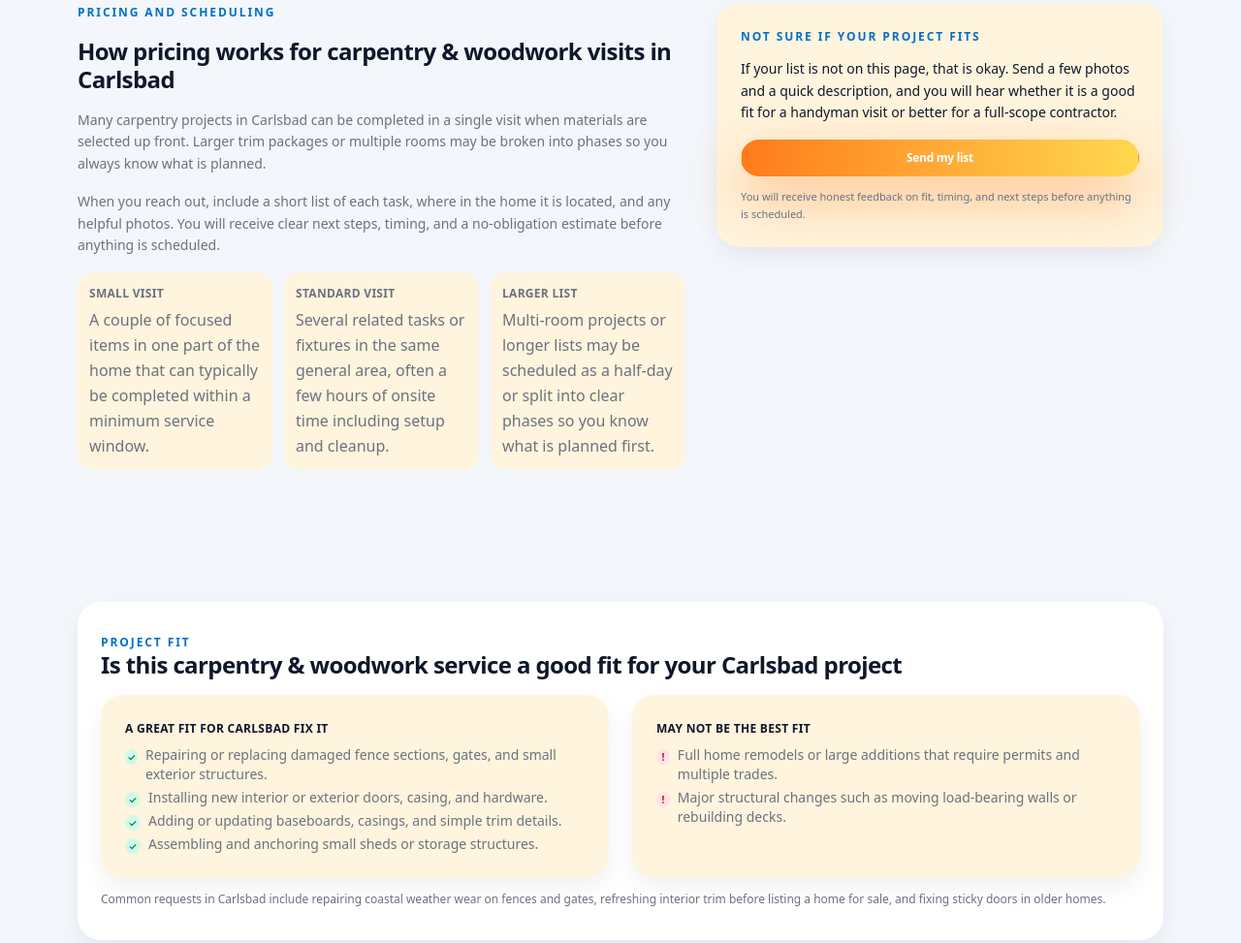
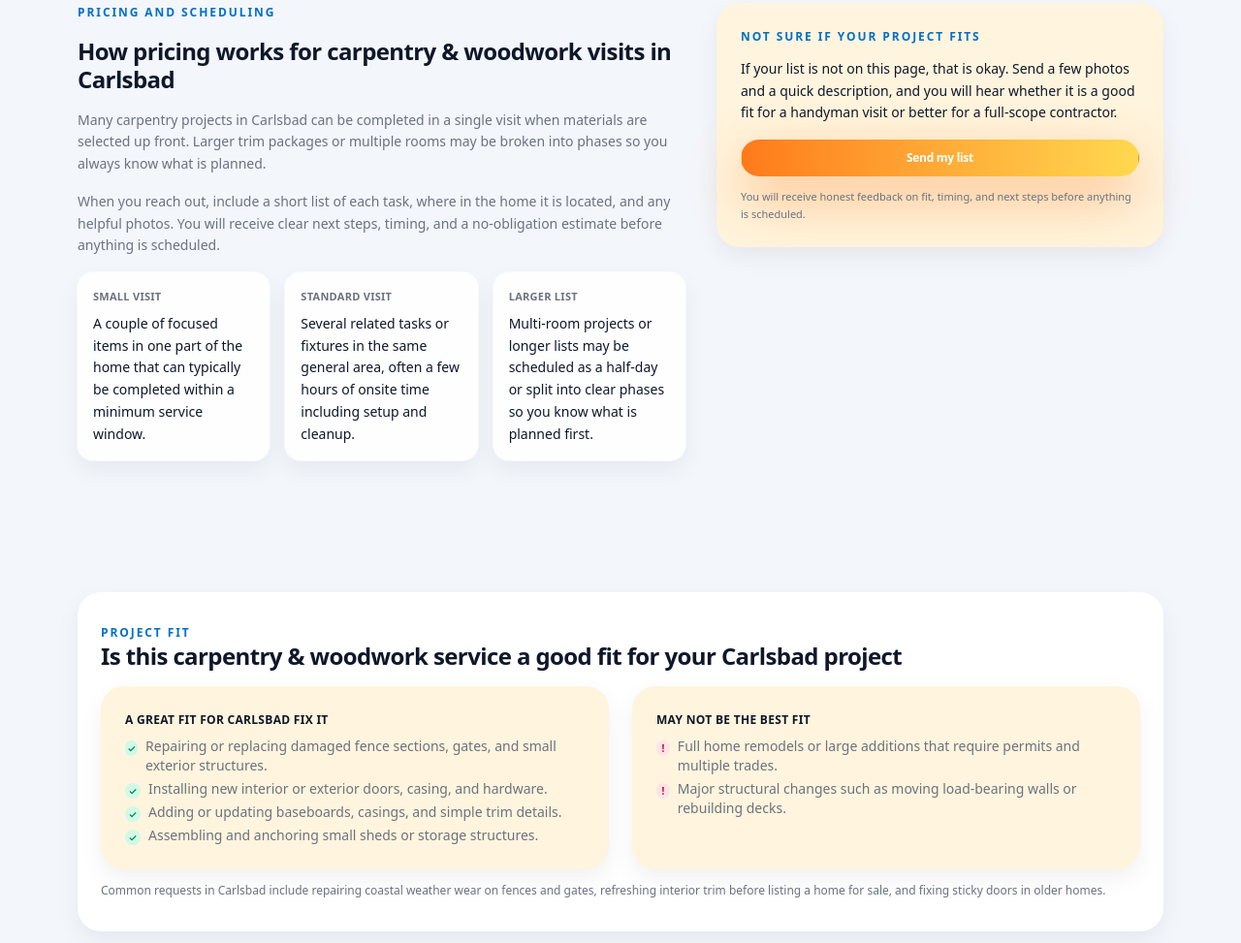
Before and after one commit to LilosG/carlsbadfixit-final, an Astro site: page /service-areas/carlsbad/carpentry-woodwork in a window 1280 px wide. Shown: the part 2249-3222 px from the top of the page at 97% size. Built offline with nearby package versions, Linux system fonts and the light colour scheme; Astro itself is replaced by a stand-in of ours.

Commit message:
Add Bressi Ranch service area and polish money-page pricing cards

```diff
--- a/src/data/service-areas.ts
+++ b/src/data/service-areas.ts
@@ -10,26 +10,33 @@ export const serviceAreas: ServiceArea[] = [
     slug: "carlsbad",
     name: "Carlsbad",
     label: "Carlsbad, CA",
-    primary: true
+    primary: true,
   },
   {
     slug: "oceanside",
     name: "Oceanside",
-    label: "Oceanside, CA"
+    label: "Oceanside, CA",
   },
   {
     slug: "encinitas",
     name: "Encinitas",
-    label: "Encinitas, CA"
+    label: "Encinitas, CA",
   },
   {
     slug: "vista",
     name: "Vista",
-    label: "Vista, CA"
+    label: "Vista, CA",
   },
   {
     slug: "san-marcos",
     name: "San Marcos",
-    label: "San Marcos, CA"
-  }
+    label: "San Marcos, CA",
+  },
+  {
+    slug: "bressi-ranch",
+    name: "Bressi Ranch",
+    label: "Bressi Ranch, CA",
+  },
 ];
+
+export default serviceAreas;
--- a/src/pages/service-areas/[city]/[service].astro
+++ b/src/pages/service-areas/[city]/[service].astro
@@ -303,30 +303,31 @@ const faqItems = [
           You will receive clear next steps, timing, and a no-obligation estimate before anything is scheduled.
         </p>
 
-        <div class="mt-4 grid gap-3 text-sm text-cf-textMuted sm:grid-cols-3">
-          <div class="rounded-2xl bg-cf-sandSoft p-3">
-            <p class="text-xs font-semibold uppercase tracking-wide text-cf-textMuted">
+        <!-- polished 3-card pricing row -->
+        <div class="mt-4 grid gap-4 text-sm sm:grid-cols-3">
+          <div class="group rounded-2xl bg-white/90 p-4 shadow-soft ring-1 ring-white/60 transition-transform transition-shadow hover:-translate-y-0.5 hover:shadow-md">
+            <p class="text-[11px] font-semibold uppercase tracking-wide text-cf-textMuted">
               Small visit
             </p>
-            <p class="mt-1">
-              A couple of focused items in one part of the home that can typically be completed within a minimum service
-              window.
+            <p class="mt-2 text-sm text-cf-text">
+              A couple of focused items in one part of the home that can typically be completed within a minimum
+              service window.
             </p>
           </div>
-          <div class="rounded-2xl bg-cf-sandSoft p-3">
-            <p class="text-xs font-semibold uppercase tracking-wide text-cf-textMuted">
+          <div class="group rounded-2xl bg-white/90 p-4 shadow-soft ring-1 ring-white/60 transition-transform transition-shadow hover:-translate-y-0.5 hover:shadow-md">
+            <p class="text-[11px] font-semibold uppercase tracking-wide text-cf-textMuted">
               Standard visit
             </p>
-            <p class="mt-1">
-              Several related tasks or fixtures in the same general area, often a few hours of onsite time including setup
-              and cleanup.
+            <p class="mt-2 text-sm text-cf-text">
+              Several related tasks or fixtures in the same general area, often a few hours of onsite time including
+              setup and cleanup.
             </p>
           </div>
-          <div class="rounded-2xl bg-cf-sandSoft p-3">
-            <p class="text-xs font-semibold uppercase tracking-wide text-cf-textMuted">
+          <div class="group rounded-2xl bg-white/90 p-4 shadow-soft ring-1 ring-white/60 transition-transform transition-shadow hover:-translate-y-0.5 hover:shadow-md">
+            <p class="text-[11px] font-semibold uppercase tracking-wide text-cf-textMuted">
               Larger list
             </p>
-            <p class="mt-1">
+            <p class="mt-2 text-sm text-cf-text">
               Multi-room projects or longer lists may be scheduled as a half-day or split into clear phases so you know
               what is planned first.
             </p>
--- a/src/pages/service-areas/index.astro
+++ b/src/pages/service-areas/index.astro
@@ -56,6 +56,17 @@ const areas = [
       "TV mounting and media walls",
       "Furniture assembly and installation",
       "Drywall, paint, and trim repairs",
+    ],
+  },
+  {
+    slug: "/service-areas/bressi-ranch/",
+    name: "Bressi Ranch, CA",
+    summary:
+      "Handyman visits for homes in Bressi Ranch and nearby parts of Carlsbad. Good fit for punch lists, fixture swaps, and small repair projects.",
+    popularProjects: [
+      "Honey-do lists and small repairs",
+      "Lighting, fan, and fixture updates",
+      "Fence, gate, and exterior touch-ups",
     ],
   },
 ];
```
